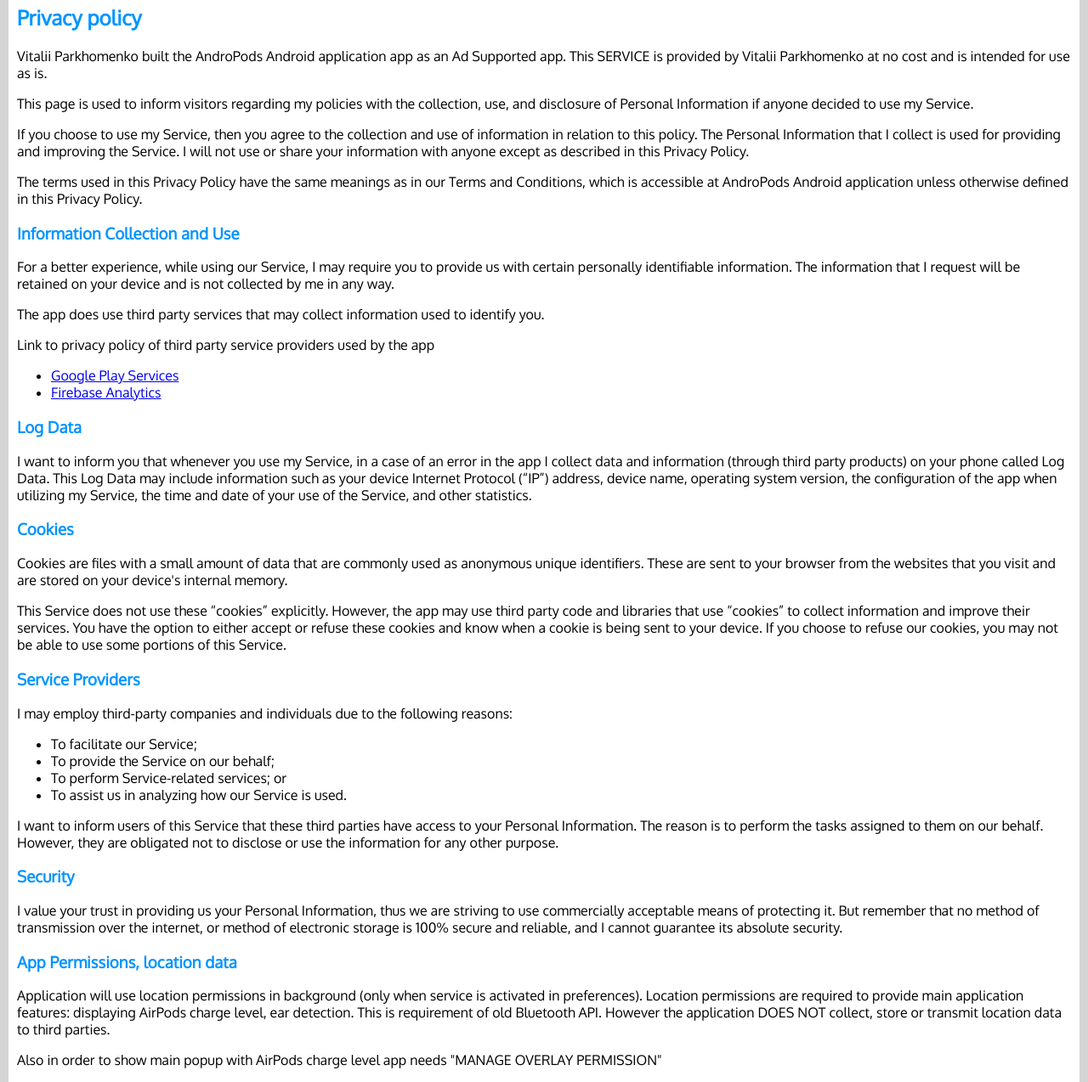
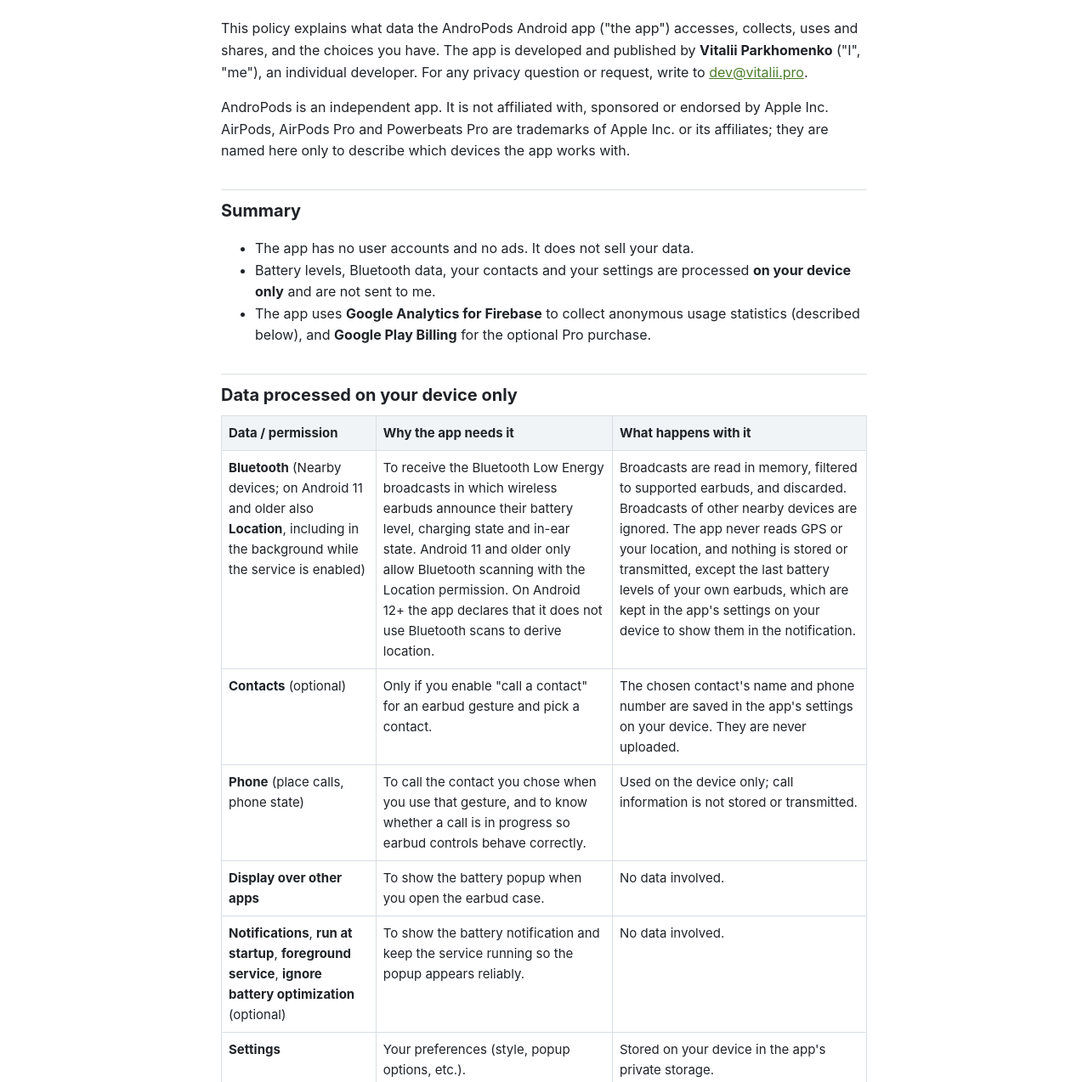
Before and after one commit to imayka/imayka.github.io, a plain HTML site: page andropods/privacy_policy.html in a window 1280 px wide. Shown: the part 109-1383 px from the top of the page at 85% size. Drawn offline with Linux system fonts and the light colour scheme.

Commit message:
Update AndroPods privacy policy for Google Play requirements
No ads; describe Play Billing, automatic Firebase Analytics collection, every permission,
retention and deletion, user rights and a contact address; non-affiliation notice.

Co-Authored-By: Claude Opus 5.5 <noreply@anthropic.com>

```diff
--- a/andropods/privacy_policy.html
+++ b/andropods/privacy_policy.html
@@ -1,152 +1,108 @@
-<!DOCTYPE html>
+<!doctype html>
 <html lang="en">
 <head>
 <meta charset="utf-8">
-    <meta http-equiv="X-UA-Compatible" content="IE=edge">
-    <title>Vitalii Parkhomenko</title>
 <meta name="viewport" content="width=device-width, initial-scale=1">
-    <link rel="stylesheet" type="text/css" media="screen" href="css/privacy_policy.css">
+<title>AndroPods — Privacy Policy</title>
+<style>
+  :root { --fg:#1f2328; --muted:#59636e; --line:#d8dee4; --bg:#ffffff; --accent:#4c7d2c; }
+  @media (prefers-color-scheme: dark) { :root { --fg:#e6edf3; --muted:#9198a1; --line:#30363d; --bg:#0d1117; --accent:#8bc34a; } }
+  html { background:var(--bg); }
+  body { margin:0 auto; max-width:760px; padding:32px 16px 64px; color:var(--fg); background:var(--bg);
+         font:16px/1.6 -apple-system, BlinkMacSystemFont, "Segoe UI", Roboto, Helvetica, Arial, sans-serif; }
+  h1 { font-size:28px; margin:0 0 4px; }
+  h2 { font-size:20px; margin:32px 0 8px; padding-top:8px; border-top:1px solid var(--line); }
+  .meta { color:var(--muted); margin:0 0 24px; }
+  table { border-collapse:collapse; width:100%; font-size:15px; margin:8px 0; }
+  th, td { text-align:left; vertical-align:top; padding:8px; border:1px solid var(--line); }
+  th { background:color-mix(in srgb, var(--line) 35%, transparent); }
+  a { color:var(--accent); }
+  code { font-size:14px; }
+</style>
 </head>
 <body>
-<div class="container">
-    <h1>AndroPods Android application</h1>
-    <h2>Privacy policy</h2>
-    <p>
-        Vitalii Parkhomenko built the AndroPods Android application app as an Ad Supported app. This SERVICE is provided
-        by Vitalii Parkhomenko at no cost and is intended for use as is.
-    </p>
-    <p>
-        This page is used to inform visitors regarding my policies with the collection, use, and disclosure of Personal
-        Information if anyone decided to use my Service.
-    </p>
-    <p>
-        If you choose to use my Service, then you agree to the collection and use of information in relation to this
-        policy. The Personal Information that I collect is used for providing and improving the Service. I will not use
-        or share your information with anyone except as described in this Privacy Policy.
-    </p>
-    <p>
-        The terms used in this Privacy Policy have the same meanings as in our Terms and Conditions, which is accessible
-        at AndroPods Android application unless otherwise defined in this Privacy Policy.
-    </p>
-    <h3>
-        Information Collection and Use
-    </h3>
-    <p>
-        For a better experience, while using our Service, I may require you to provide us with certain personally
-        identifiable information. The information that I request will be retained on your device and is not collected by
-        me in any way.
-    </p>
-    <p>
-        The app does use third party services that may collect information used to identify you.
-    </p>
-    <p>
-        Link to privacy policy of third party service providers used by the app
-    </p>
+
+<h1>AndroPods — Privacy Policy</h1>
+<p class="meta">Effective date: <strong>21 November 2026</strong> · App: AndroPods (<code>pro.vitalii.andropods</code>) on Google Play</p>
+
+<p>This policy explains what data the AndroPods Android app ("the app") accesses, collects, uses and shares, and the choices you have.
+The app is developed and published by <strong>Vitalii Parkhomenko</strong> ("I", "me"), an individual developer.
+For any privacy question or request, write to <a href="mailto:dev@vitalii.pro">dev@vitalii.pro</a>.</p>
+
+<p>AndroPods is an independent app. It is not affiliated with, sponsored or endorsed by Apple Inc.
+AirPods, AirPods Pro and Powerbeats Pro are trademarks of Apple Inc. or its affiliates; they are named here only to describe which devices the app works with.</p>
+
+<h2>Summary</h2>
 <ul>
-        <li>
-            <a href="https://www.google.com/policies/privacy/">Google Play Services</a>
-        </li>
-        <li>
-            <a href="https://firebase.google.com/policies/analytics">Firebase Analytics</a>
-        </li>
+  <li>The app has no user accounts and no ads. It does not sell your data.</li>
+  <li>Battery levels, Bluetooth data, your contacts and your settings are processed <strong>on your device only</strong> and are not sent to me.</li>
+  <li>The app uses <strong>Google Analytics for Firebase</strong> to collect anonymous usage statistics (described below), and <strong>Google Play Billing</strong> for the optional Pro purchase.</li>
 </ul>
-    <h3>
-        Log Data
-    </h3>
-    <p>
-        I want to inform you that whenever you use my Service, in a case of an error in the app I collect data and
-        information (through third party products) on your phone called Log Data. This Log Data may include information
-        such as your device Internet Protocol (“IP”) address, device name, operating system version, the configuration
-        of the app when utilizing my Service, the time and date of your use of the Service, and other statistics.
-    </p>
-    <h3>
-        Cookies
-    </h3>
-    <p>
-        Cookies are files with a small amount of data that are commonly used as anonymous unique identifiers. These are
-        sent to your browser from the websites that you visit and are stored on your device's internal memory.
-    </p>
-    <p>
-        This Service does not use these “cookies” explicitly. However, the app may use third party code and libraries
-        that use “cookies” to collect information and improve their services. You have the option to either accept or
-        refuse these cookies and know when a cookie is being sent to your device. If you choose to refuse our cookies,
-        you may not be able to use some portions of this Service.
-    </p>
-    <h3>
-        Service Providers
-    </h3>
-    <p>
-        I may employ third-party companies and individuals due to the following reasons:
-    </p>
+
+<h2>Data processed on your device only</h2>
+<table>
+  <tr><th>Data / permission</th><th>Why the app needs it</th><th>What happens with it</th></tr>
+  <tr><td><strong>Bluetooth</strong> (Nearby devices; on Android 11 and older also <strong>Location</strong>, including in the background while the service is enabled)</td>
+      <td>To receive the Bluetooth Low Energy broadcasts in which wireless earbuds announce their battery level, charging state and in-ear state. Android 11 and older only allow Bluetooth scanning with the Location permission. On Android 12+ the app declares that it does not use Bluetooth scans to derive location.</td>
+      <td>Broadcasts are read in memory, filtered to supported earbuds, and discarded. Broadcasts of other nearby devices are ignored. The app never reads GPS or your location, and nothing is stored or transmitted, except the last battery levels of your own earbuds, which are kept in the app's settings on your device to show them in the notification.</td></tr>
+  <tr><td><strong>Contacts</strong> (optional)</td>
+      <td>Only if you enable "call a contact" for an earbud gesture and pick a contact.</td>
+      <td>The chosen contact's name and phone number are saved in the app's settings on your device. They are never uploaded.</td></tr>
+  <tr><td><strong>Phone</strong> (place calls, phone state)</td>
+      <td>To call the contact you chose when you use that gesture, and to know whether a call is in progress so earbud controls behave correctly.</td>
+      <td>Used on the device only; call information is not stored or transmitted.</td></tr>
+  <tr><td><strong>Display over other apps</strong></td>
+      <td>To show the battery popup when you open the earbud case.</td><td>No data involved.</td></tr>
+  <tr><td><strong>Notifications</strong>, <strong>run at startup</strong>, <strong>foreground service</strong>, <strong>ignore battery optimization</strong> (optional)</td>
+      <td>To show the battery notification and keep the service running so the popup appears reliably.</td><td>No data involved.</td></tr>
+  <tr><td><strong>Settings</strong></td><td>Your preferences (style, popup options, etc.).</td><td>Stored on your device in the app's private storage.</td></tr>
+</table>
+
+<h2>Data collected by third-party services</h2>
+<p><strong>Google Analytics for Firebase</strong> (Google LLC) gives me basic statistics, such as how many people use the app and on which phones and Android versions.
+The app sends only the events the Firebase SDK collects automatically; it does not log any events or details of its own. It collects:</p>
 <ul>
-        <li>
-            To facilitate our Service;
-        </li>
-        <li>
-            To provide the Service on our behalf;
-        </li>
-        <li>
-            To perform Service-related services; or
-        </li>
-        <li>
-            To assist us in analyzing how our Service is used.
-        </li>
+  <li><strong>App activity:</strong> automatic events such as first open, app sessions, screens viewed in the app, engagement time, and app updates.</li>
+  <li><strong>Device information:</strong> device model, Android version, app version, and language.</li>
+  <li><strong>Identifiers:</strong> the Firebase app-instance ID, a random ID created for this installation. The app does <strong>not</strong> use the Android Advertising ID; that permission is removed from the app.</li>
+  <li><strong>Approximate location:</strong> country and region derived by Google from the IP address of the request. The app itself never reads your location.</li>
 </ul>
-    <p>
-        I want to inform users of this Service that these third parties have access to your Personal Information. The
-        reason is to perform the tasks assigned to them on our behalf. However, they are obligated not to disclose or
-        use the information for any other purpose.
-    </p>
-    <h3>
-        Security
-    </h3>
-    <p>
-        I value your trust in providing us your Personal Information, thus we are striving to use commercially
-        acceptable means of protecting it. But remember that no method of transmission over the internet, or method of
-        electronic storage is 100% secure and reliable, and I cannot guarantee its absolute security.
-    </p>
-    <h3>
-        App Permissions, location data
-    </h3>
-    <p>
-        Application will use location permissions in background (only when service is activated in preferences). Location permissions are required to provide  main application features: displaying AirPods charge level, ear detection. This is requirement of old Bluetooth API. However the application DOES NOT collect, store or transmit location data to third parties.
-    </p>
-    <p>
-        Also in order to show main popup with AirPods charge level app needs "MANAGE OVERLAY PERMISSION"
-    </p>
-    <h3>
-        Links to Other Sites
-    </h3>
-    <p>
-        This Service may contain links to other sites. If you click on a third-party link, you will be directed to that
-        site. Note that these external sites are not operated by me. Therefore, I strongly advise you to review the
-        Privacy Policy of these websites. I have no control over and assume no responsibility for the content, privacy
-        policies, or practices of any third-party sites or services.
-    </p>
-    <h3>
-        Children’s Privacy
-    </h3>
-    <p>
-        These Services do not address anyone under the age of 13. I do not knowingly collect personally identifiable
-        information from children under 13. In the case I discover that a child under 13 has provided me with personal
-        information, I immediately delete this from our servers. If you are a parent or guardian and you are aware that
-        your child has provided us with personal information, please contact me so that I will be able to do necessary
-        actions.
-    </p>
-    <h3>
-        Changes to This Privacy Policy
-    </h3>
-    <p>
-        I may update our Privacy Policy from time to time. Thus, you are advised to review this page periodically for
-        any changes. I will notify you of any changes by posting the new Privacy Policy on this page. These changes are
-        effective immediately after they are posted on this page.
-    </p>
-    <h3>
-        Contact Us
-    </h3>
-    <p>
-        If you have any questions or suggestions about my Privacy Policy, do not hesitate to contact me.
-    </p>
-</div>
+<p>This data is not linked to your name, email or contacts and is not used for advertising. It is sent over an encrypted connection (HTTPS) and processed by Google as described in the
+<a href="https://policies.google.com/privacy">Google Privacy Policy</a> and
+<a href="https://firebase.google.com/support/privacy">Privacy and Security in Firebase</a>.</p>
+
+<p><strong>Google Play Billing</strong> processes the optional Pro purchase. Payment details are handled entirely by Google Play.
+The app only receives the purchase status and a purchase token from Google Play, to unlock Pro features. See the
+<a href="https://policies.google.com/privacy">Google Privacy Policy</a>.</p>
+
+<h2>Sharing</h2>
+<p>I do not sell, rent or share your data with third parties, other than the processing by Google described above, which acts as a service provider for analytics and payments.
+Data may be disclosed if required by law.</p>
+
+<h2>Retention and deletion</h2>
+<ul>
+  <li><strong>On-device data</strong> (settings, chosen contact, last battery levels) stays until you change it, clear the app's data (Android Settings → Apps → AndroPods → Storage → Clear data), or uninstall the app.</li>
+  <li><strong>Analytics data</strong> is kept by Google Analytics according to the data-retention setting of the app's Analytics property: user-level and event-level data for at most 14 months, after which it is deleted automatically. Only aggregated reports that do not identify an installation may be kept longer. Clearing the app's data or reinstalling the app creates a new app-instance ID, so new statistics are no longer associated with the old one.</li>
+  <li>You can ask me to delete analytics data associated with your installation by writing to <a href="mailto:dev@vitalii.pro">dev@vitalii.pro</a>. The app has no accounts, so there is no account to delete.</li>
+</ul>
+
+<h2>Security</h2>
+<p>On-device data is kept in the app's private storage, which other apps cannot read. Data sent to Google services is encrypted in transit.
+No method of storage or transmission is completely secure, but I take reasonable measures to protect your data.</p>
+
+<h2>Children</h2>
+<p>The app is not directed at children under 13 and does not knowingly collect personal data from them.
+If you believe a child has provided personal data, contact me and I will delete it.</p>
+
+<h2>Your rights</h2>
+<p>Depending on where you live (for example, under the GDPR in the EU or UK), you may have the right to access, correct or delete your personal data, or to object to or restrict its processing.
+Analytics is processed on the basis of legitimate interest in keeping the app working on as many devices as possible. To exercise any right, write to <a href="mailto:dev@vitalii.pro">dev@vitalii.pro</a>.</p>
+
+<h2>Changes to this policy</h2>
+<p>If this policy changes, the new version will be published on this page with a new effective date. Significant changes will also be mentioned in the app's release notes.</p>
+
+<h2>Contact</h2>
+<p>Vitalii Parkhomenko — <a href="mailto:dev@vitalii.pro">dev@vitalii.pro</a></p>
+
 </body>
 </html>
```
Lines whose indentation alone changed are shown as unchanged.
